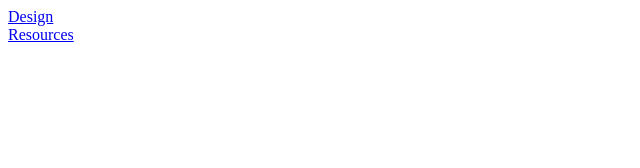
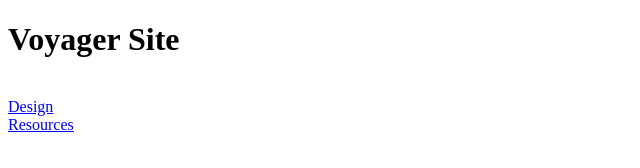
Before and after one commit to AOKins/Voyager_Site, a plain HTML site: page index.html in a window 1280 px wide. Shown: the whole page, without its empty margins (0-640 px from the left). Drawn offline with Linux system fonts and the light colour scheme.

Commit message:
testing git, added "Voyager Site" to index.html

```diff
--- a/index.html
+++ b/index.html
@@ -5,6 +5,7 @@
     <title>Voyager</title>
 </header>
 <body>
+    <h1>Voyager Site</h1><br>
     <a href="design.html">Design</a>
     <br>
     <a href="resources.html">Resources</a>
```
